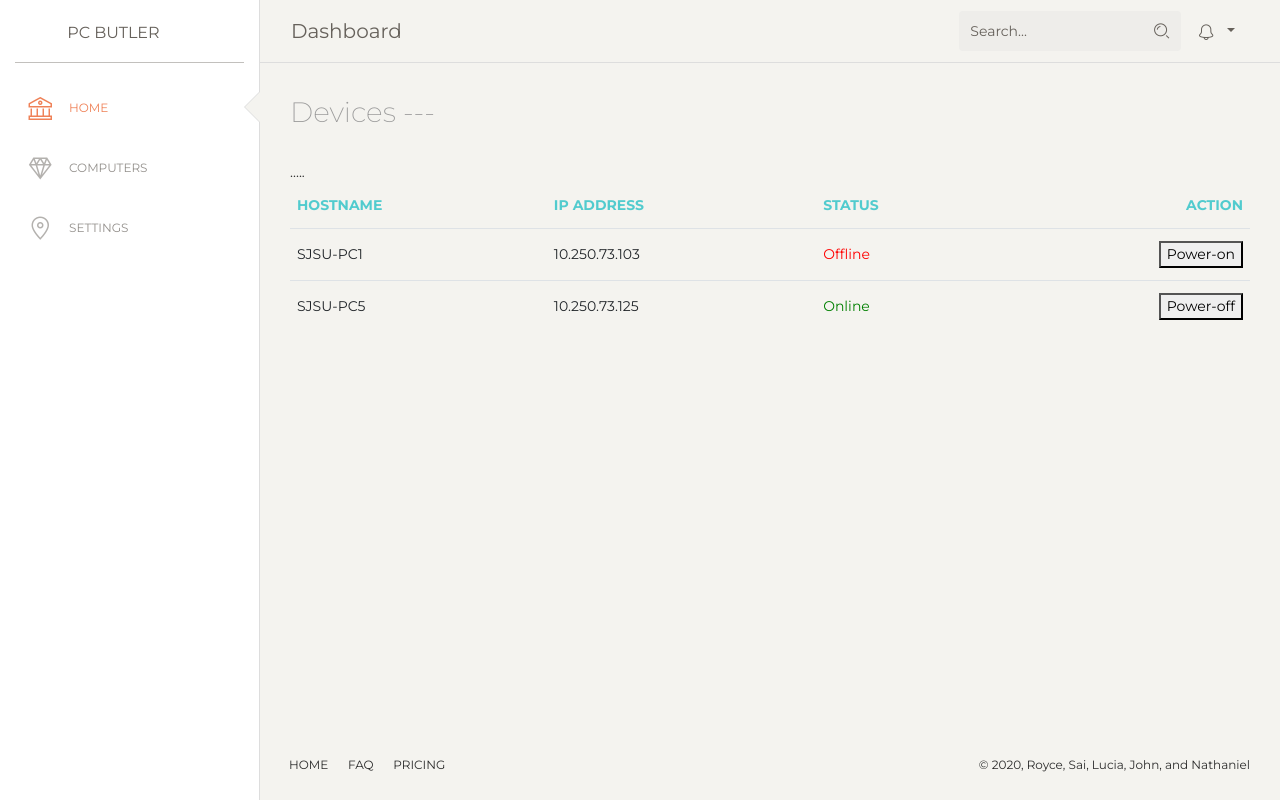
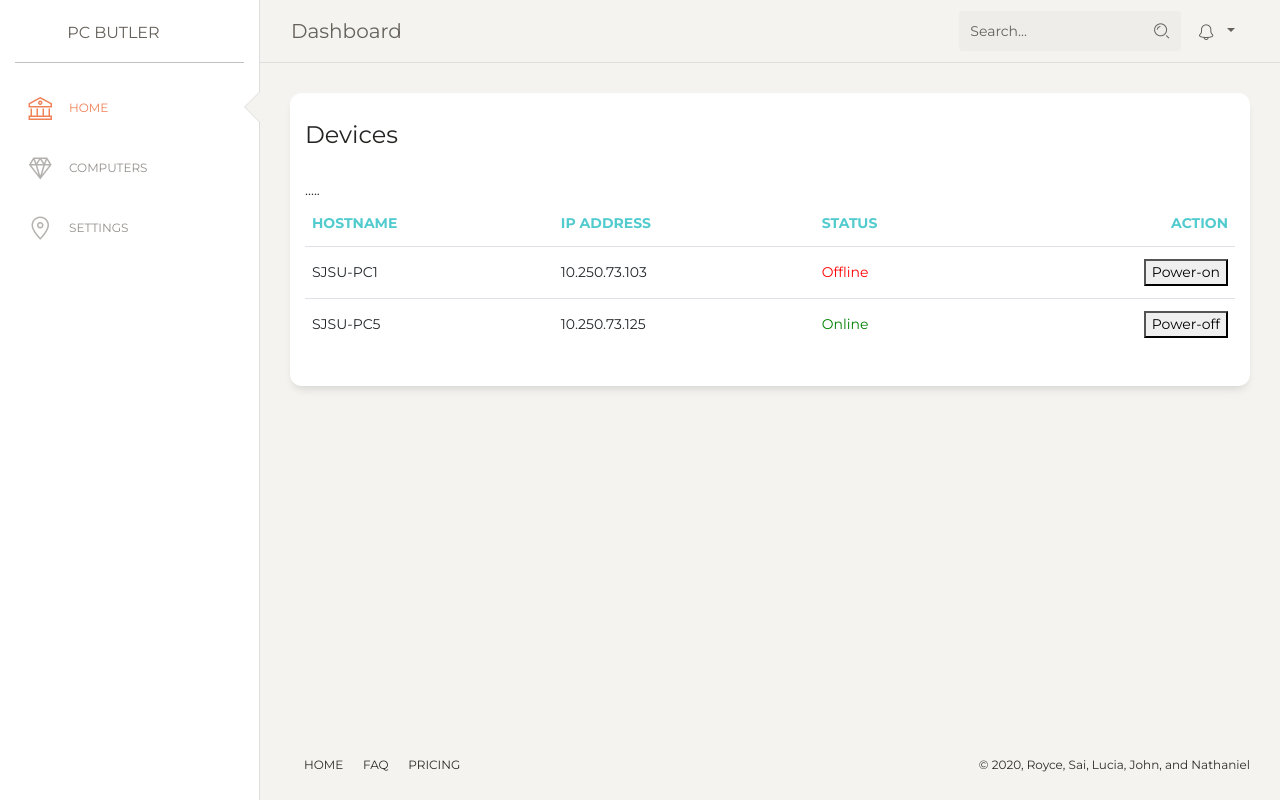
Before and after one commit to pc-butler/server, a PHP site: page /dashboard in a window 1280 px wide. Run offline with PHP 8.4, Linux system fonts and the light colour scheme; some libraries are stand-ins or nearby versions.

Commit message:
Update index.php

```diff
--- a/dashboard/index.php
+++ b/dashboard/index.php
@@ -126,7 +126,12 @@ Coded by www.creative-tim.com
       <div class="content">
         <div class="row">
           <div class="col-md-12">
-            <h3 class="description">Devices ---</h3>
+            <div class="card">
+              <div class="card-header">
+                <h4 class="card-title"> Devices</h4>
+              </div>
+              <div class="card-body">
+
 
            <div class="table-responsive">
             <table class="table">
```
